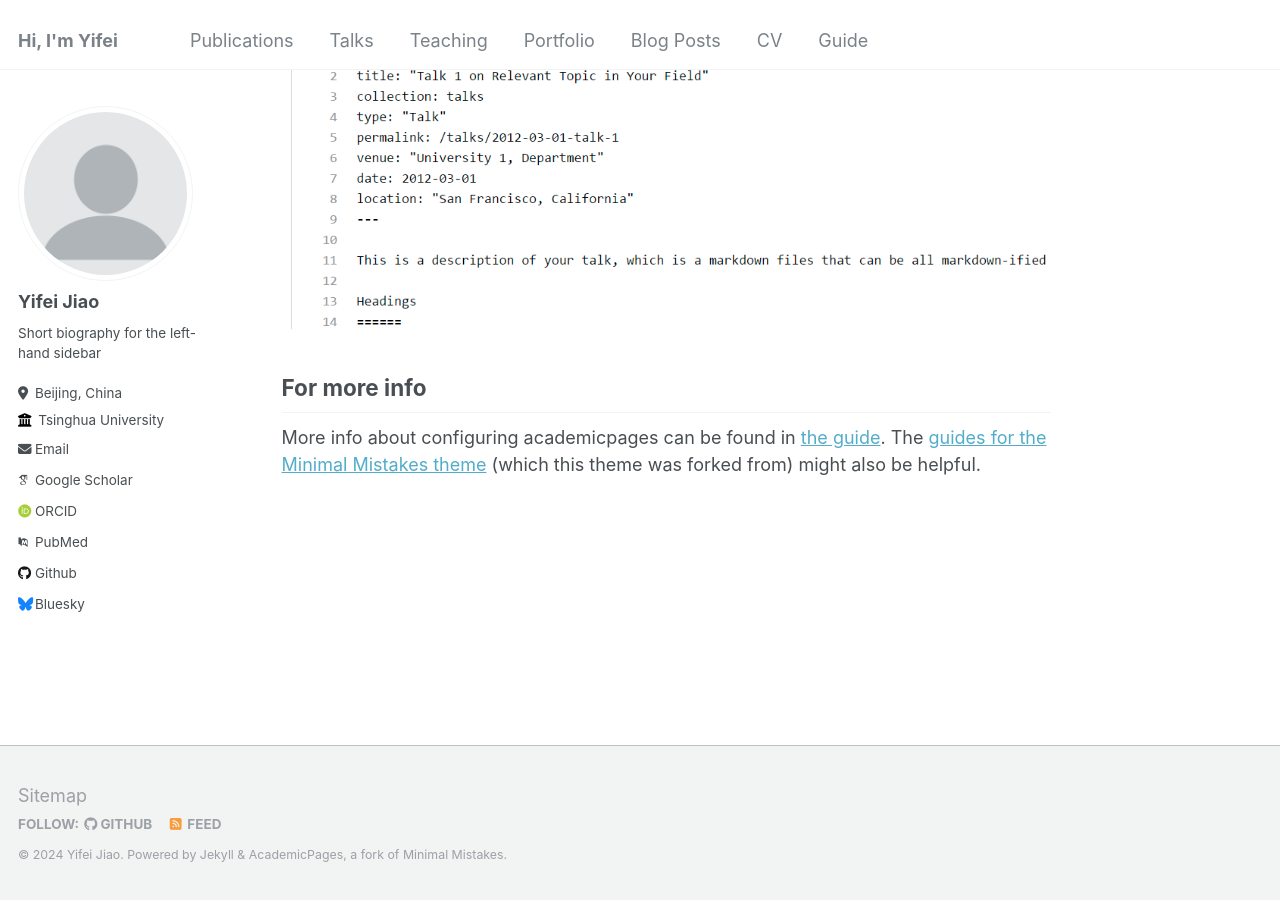
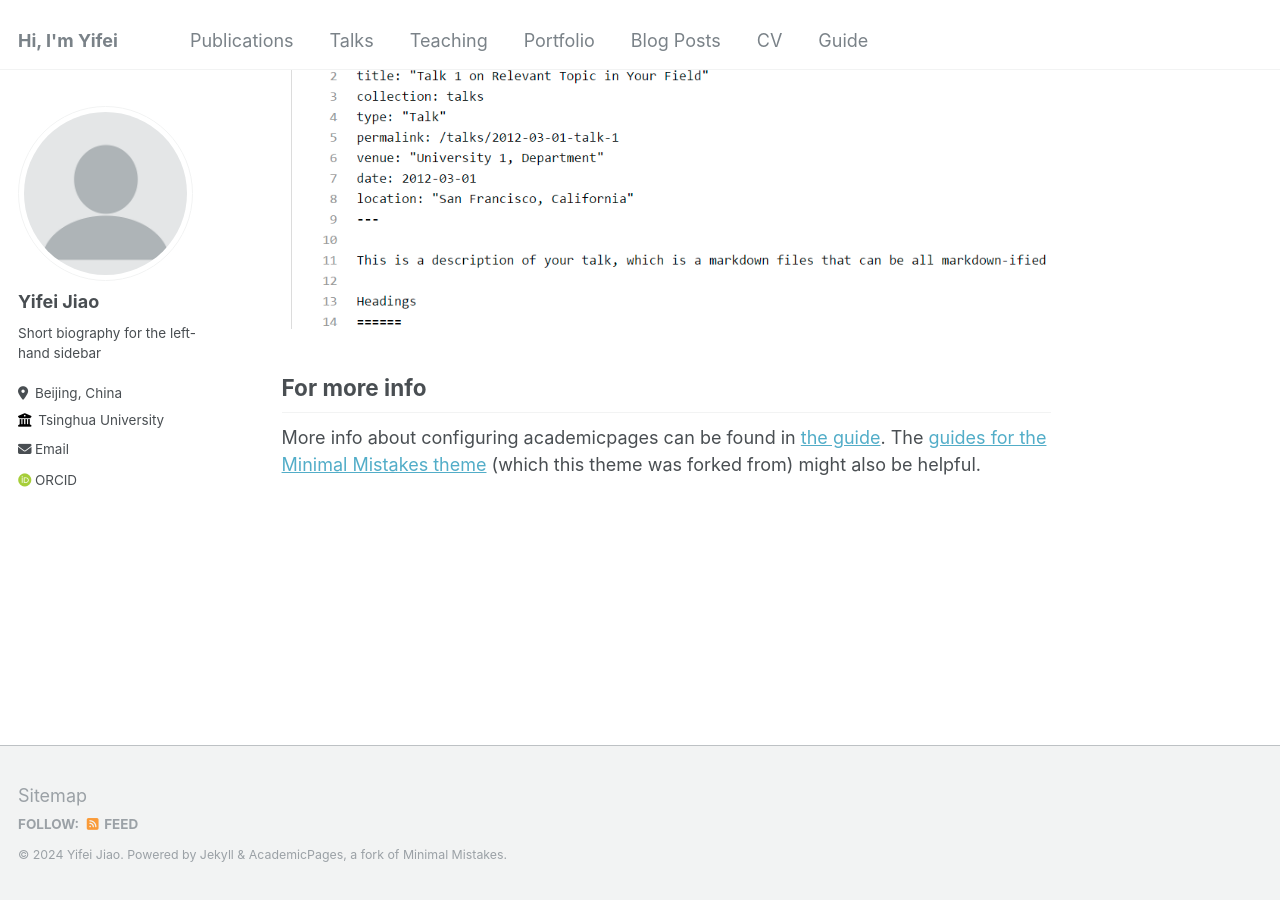
Before and after one commit to jiaoyf-thu/jiaoyf-thu.github.io, a Jekyll site: the page built from _pages/about.md, in a window 1280 px wide and 900 px high, scrolled down 2660 px. Built offline with Jekyll 4.4.1, drawn with Linux system fonts in a browser that asks for light colours; some web fonts are replaced.

Commit message:
Update _config.yml

```diff
--- a/_config.yml
+++ b/_config.yml
@@ -32,22 +32,22 @@ author:
 
   # Academic websites
   arxiv            : # URL - Update with the correct link to your profile
-  googlescholar    : "https://scholar.google.com/citations?user=PS_CX0AAAAAJ"
+  googlescholar    : # "https://scholar.google.com/citations?user=PS_CX0AAAAAJ"
   impactstory      : # URL
   orcid            : "http://orcid.org/yourorcidurl"
-  pubmed           : "https://www.ncbi.nlm.nih.gov/pubmed/?term=john+snow"
+  pubmed           : # "https://www.ncbi.nlm.nih.gov/pubmed/?term=john+snow"
   researchgate     : # URL
 
   # Repositories and software development
   bitbucket        : # Username - Update with your username on the site
   codepen          : # Username
   dribbble         : # Username
-  github           : "academicpages"
+  github           : # "academicpages"
   kaggle           : # Username
   stackoverflow    : # User number or user number and name (i.e., use "1" or "1/jeff-atwood")
 
   # Social media
-  bluesky          : "bsky.app" # Replace this with you Bluesky username
+  bluesky          : # "bsky.app" # Replace this with you Bluesky username
   facebook         : # Username
   flickr           : # Username
   foursquare       : # Username
```
